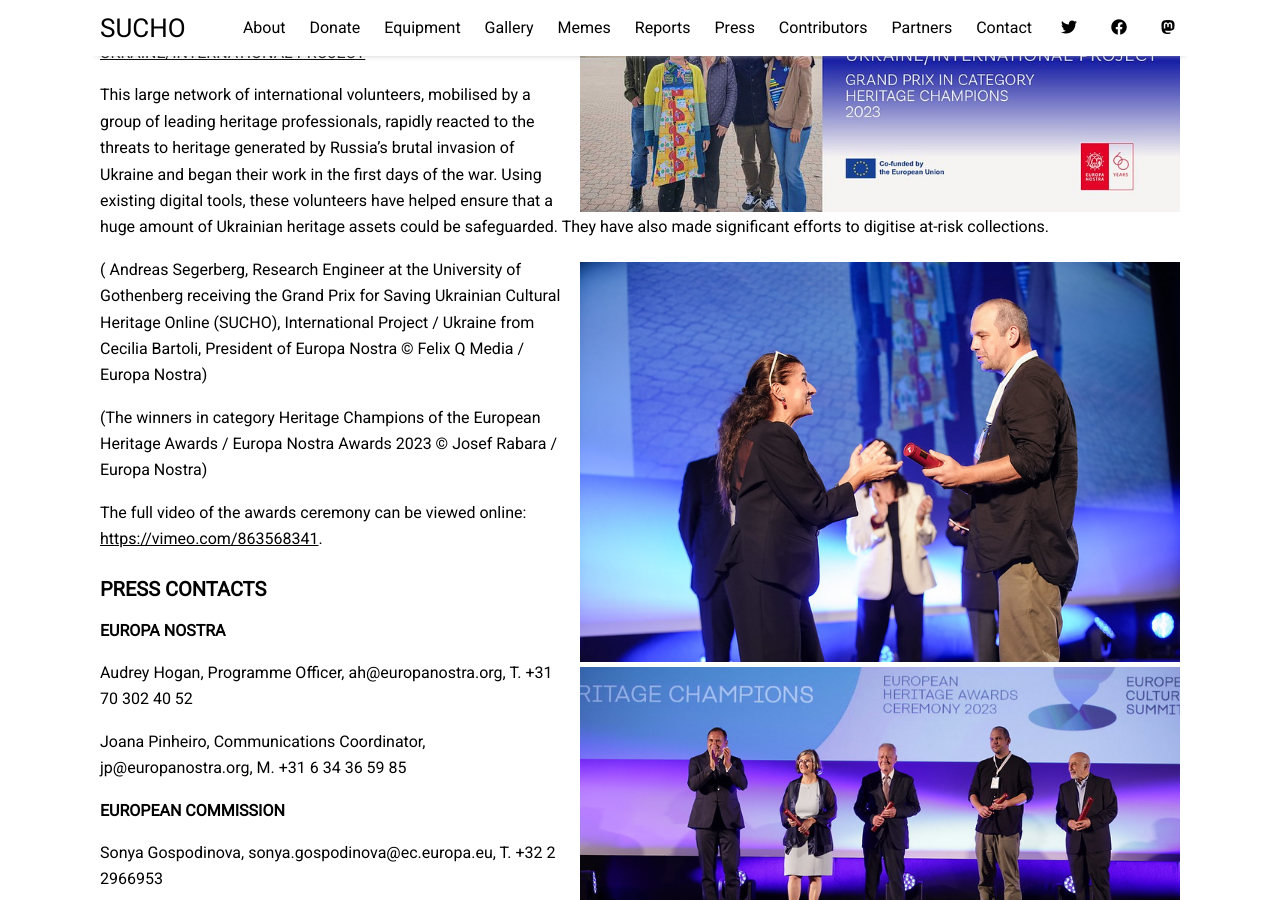
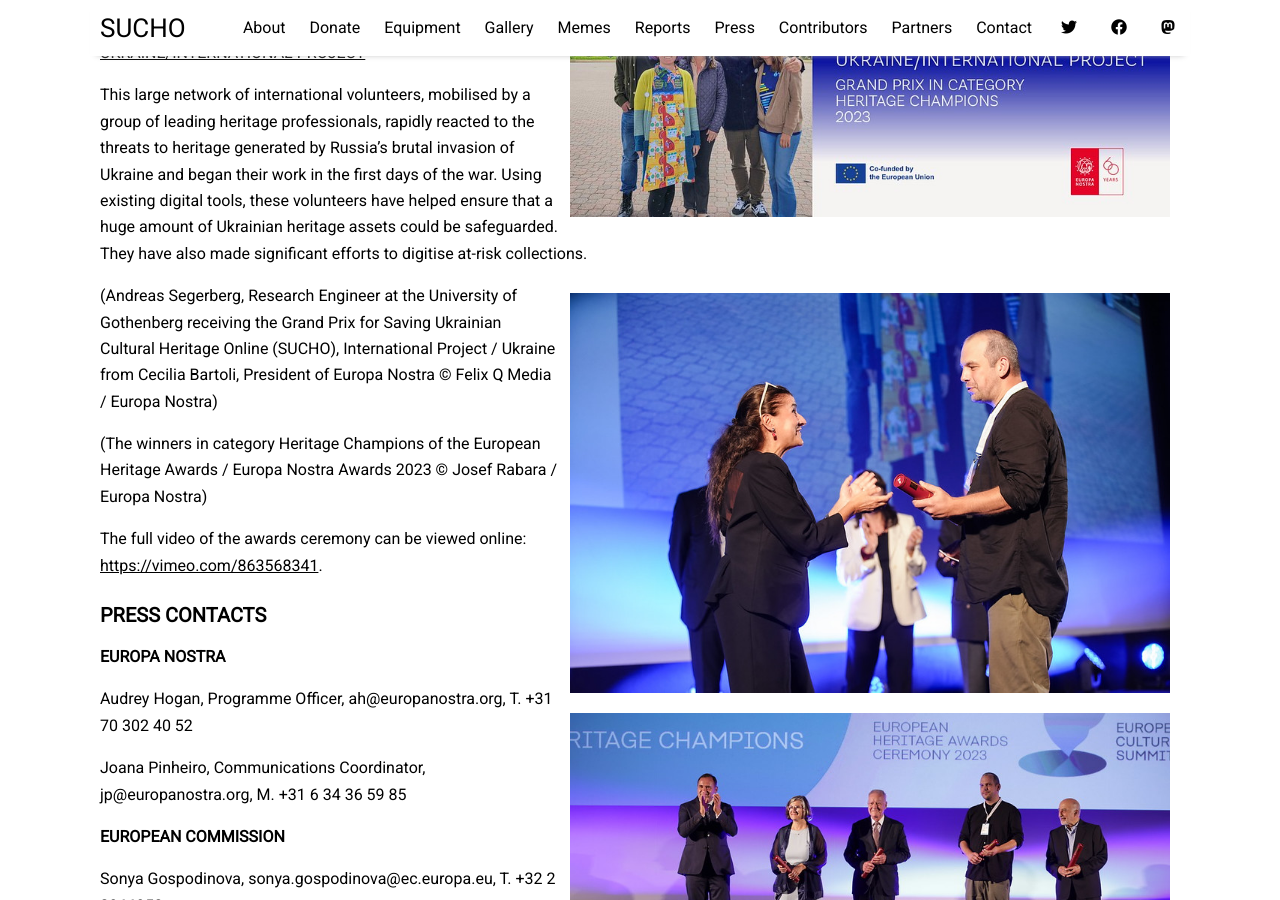
Before and after one commit to sucho-archiving/sucho-archiving.github.io, a Jekyll site: the page built from pages/press-release-20230928-award.md, in a window 1280 px wide and 900 px high, scrolled down 856 px. Built offline with Jekyll 4.4.1, drawn with Linux system fonts in a browser that asks for light colours.

Commit message:
Update press-release-20230928-award.md

```diff
--- a/pages/press-release-20230928-award.md
+++ b/pages/press-release-20230928-award.md
@@ -18,7 +18,7 @@
 
 Cecilia Bartoli, President of Europa Nostra, stated: _“What a joy for me to be in Venice for this evening of celebration of the winners of the European Heritage Awards / Europa Nostra Awards 2023. Every year, our award winners bring hope and inspiration to us all. The variety in terms of content and geographical range of their projects, their scope and individual nature perfectly reflect the richness and diversity of our culture. And the people who devote their hearts and energy to these projects are compelling ambassadors of how to safeguard, restore and enhance Europe’s cultural heritage. My heartfelt congratulations to all the winners, particularly to the laureates of the Grand Prix and the winner of the Public Choice Award”._
 
-<img src="/assets/images/enawards2.jpg" style="float:right; margin-left: 10px;"/>
+<img src="/assets/images/enawards2.jpg" style="float:right; margin: 10px;"/>
 (Saving Ukrainian Cultural Heritage Online (SUCHO), UKRAINE/INTERNATIONAL PROJECT Grand Prix laureate in category Heritage Champions, 2023. Credits: Europa Nostra)
 
 ### Grand Prix laureate in category Heritage Champions
@@ -26,10 +26,10 @@
 
 This large network of international volunteers, mobilised by a group of leading heritage professionals, rapidly reacted to the threats to heritage generated by Russia’s brutal invasion of Ukraine and began their work in the first days of the war. Using existing digital tools, these volunteers have helped ensure that a huge amount of Ukrainian heritage assets could be safeguarded. They have also made significant efforts to digitise at-risk collections.
 
-<img src="/assets/images/enawards3.jpg" style="float:right; margin-left: 10px;"/>(
-Andreas Segerberg, Research Engineer at the University of Gothenberg receiving the Grand Prix for Saving Ukrainian Cultural Heritage Online (SUCHO), International Project / Ukraine from Cecilia Bartoli, President of Europa Nostra © Felix Q Media / Europa Nostra)
+<img src="/assets/images/enawards3.jpg" style="float:right; margin: 10px"/>
+(Andreas Segerberg, Research Engineer at the University of Gothenberg receiving the Grand Prix for Saving Ukrainian Cultural Heritage Online (SUCHO), International Project / Ukraine from Cecilia Bartoli, President of Europa Nostra © Felix Q Media / Europa Nostra)
 
-<img src="/assets/images/enawards1.jpg" style="float:right; margin-left: 10px;"/>
+<img src="/assets/images/enawards1.jpg" style="float:right; margin: 10px;"/>
 (The winners in category Heritage Champions of the European Heritage Awards / Europa Nostra Awards 2023 © Josef Rabara / Europa Nostra)
 
 The full video of the awards ceremony can be viewed online: [https://vimeo.com/863568341](https://vimeo.com/863568341).
```
